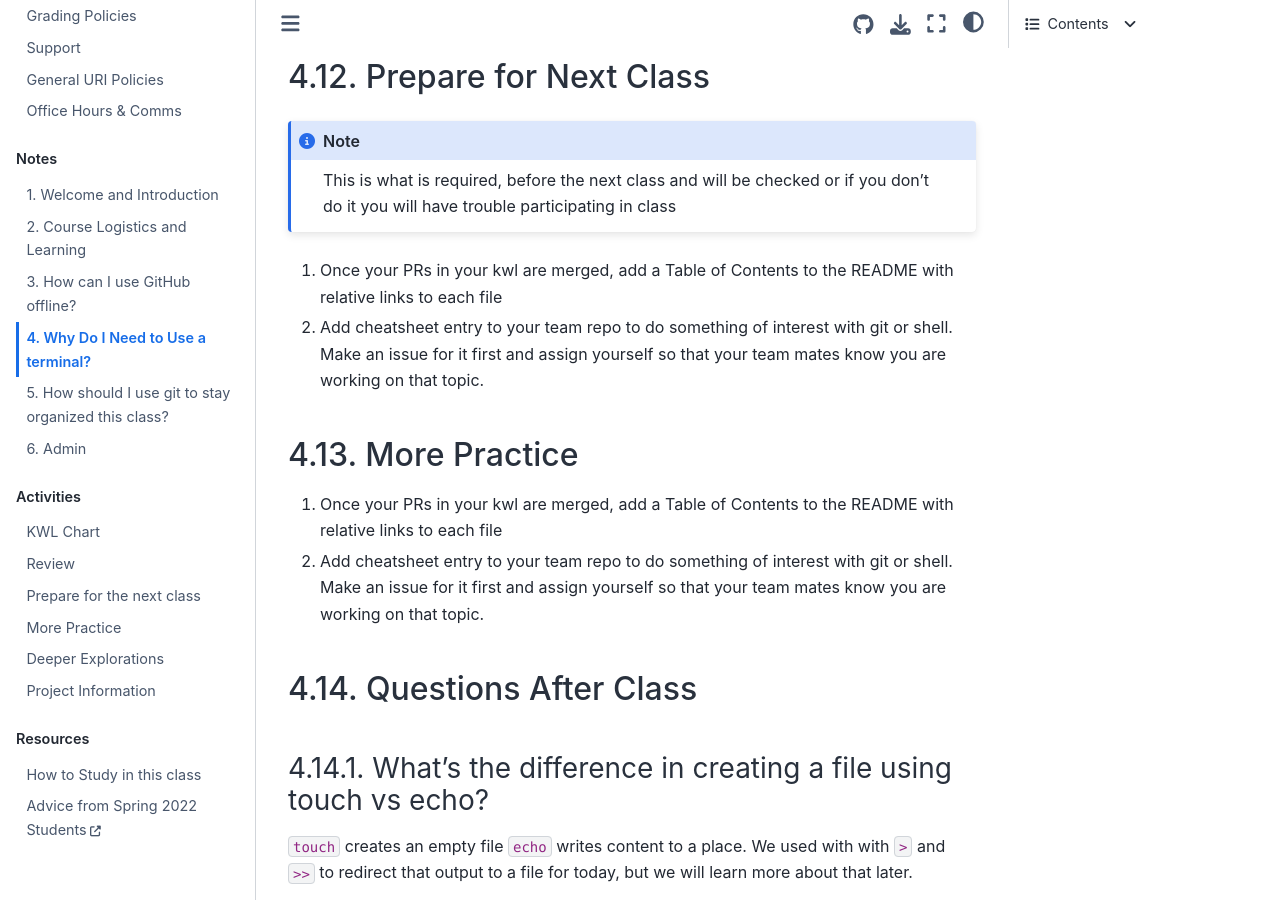
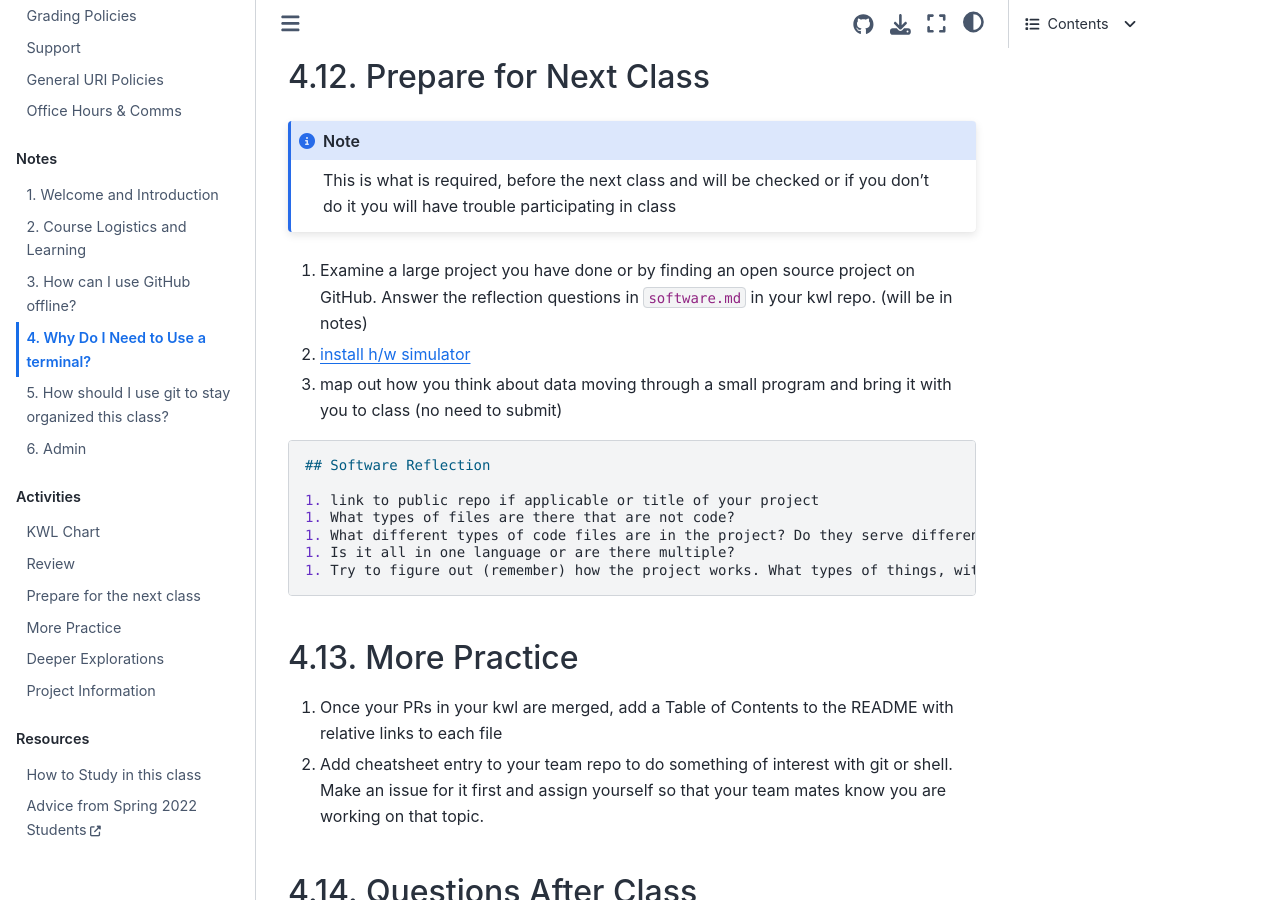
Before and after one commit to introcompsys/fall2022, a Jupyter Book: the page built from notes/2022-09-19.md, in a window 1280 px wide and 900 px high, scrolled down 14207 px. Built offline with Jupyter Book 1.0.4 settings and Sphinx 7.4.7 and the Sphinx Book theme 1.1.4, drawn with Linux system fonts in a browser that asks for light colours; pages that are not in the unit, such as notebooks, are missing from menus.

Commit message:
fix linking to prepare for class closes #5

````diff
--- a/notes/2022-09-19.md
+++ b/notes/2022-09-19.md
@@ -790,7 +790,7 @@ This is what is required, before the next class and will be checked or if you
 don't do it you will have trouble participating in class
 ```
 
-```{include} ../_practice/2022-09-19.md
+```{include} ../_prepare/2022-09-19.md
 ```
 
 
````
Also changed, not shown: notes/2022-09-21.md (+1 -1 lines), notes/2022-09-26.md (+1 -1 lines).
